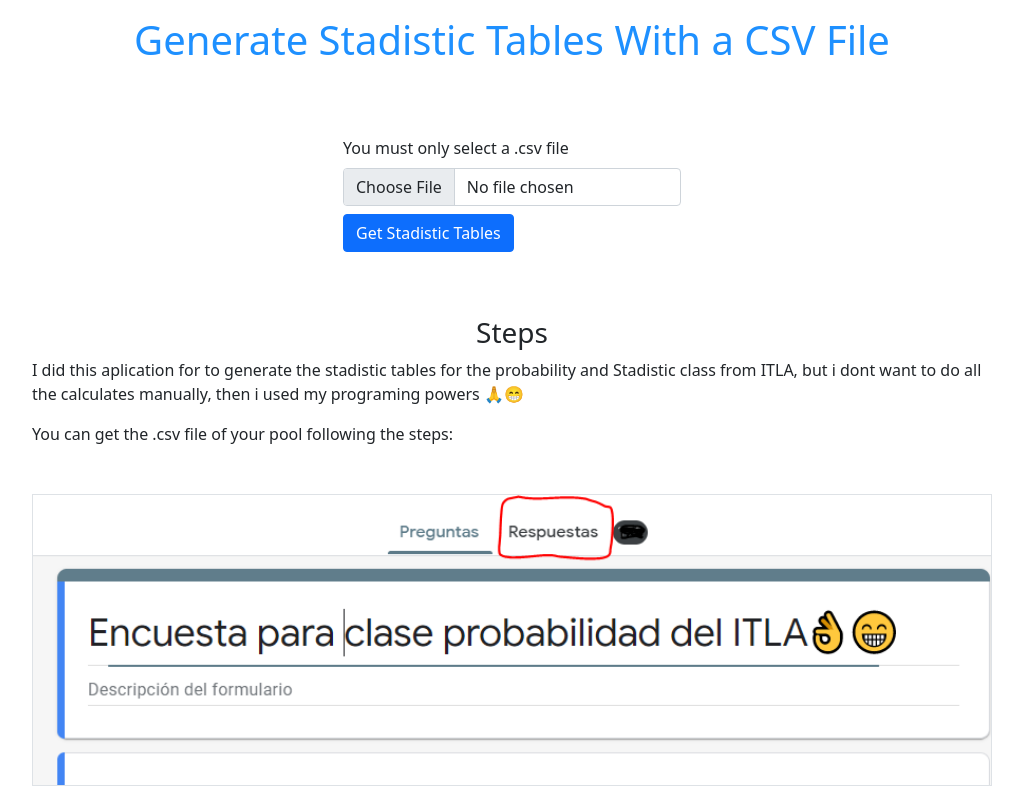
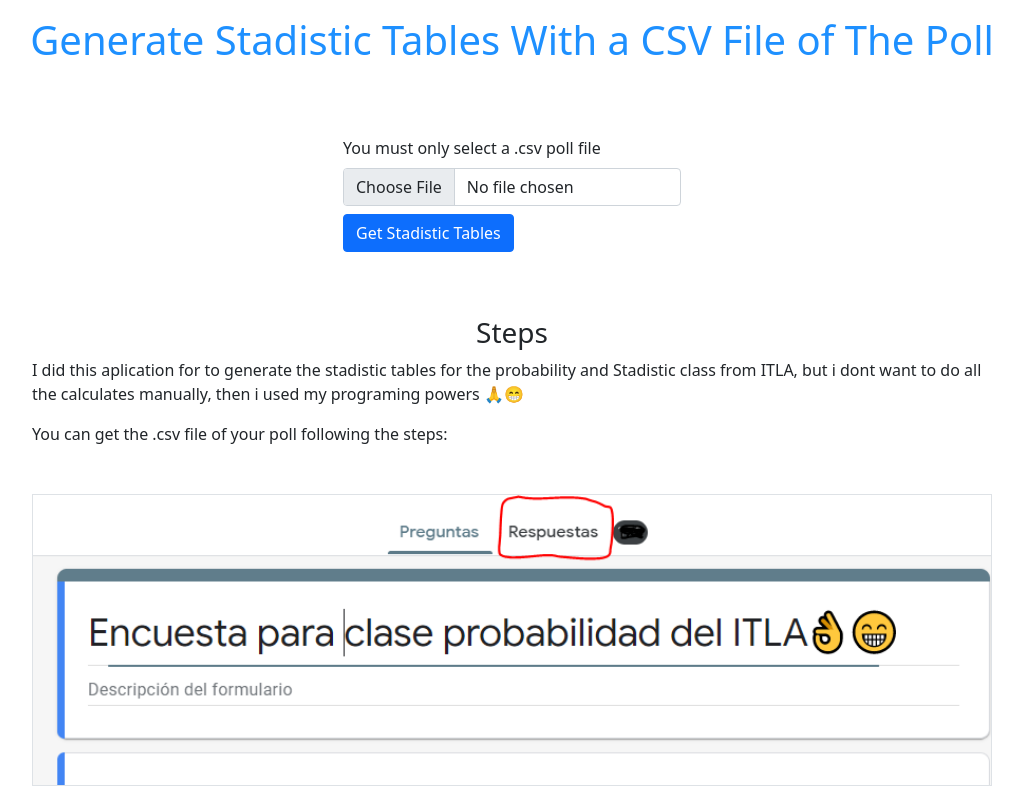
Before and after one commit to brandonprogamer02/Generator-Frecuency-Table-With-CSV, a website: page public/index.html in a window 1280 px wide. Shown: the top 800 px of the page, without its empty margins (128-1151 px from the left). Drawn offline with nearby package versions, Linux system fonts and the light colour scheme.

Commit message:
i fixed something letters and aclarate the text

```diff
--- a/public/index.html
+++ b/public/index.html
@@ -15,12 +15,12 @@
           <div class="row ">
                <div class="col-12 mt-3">
                     <h1 class="text-center" style="color: dodgerblue;">
-                         Generate Stadistic Tables With a CSV File
+                         Generate Stadistic Tables With a CSV File of The Poll
                     </h1>
                </div>
                <div class="col-12 mt-3 d-flex justify-content-center">
                     <form action="/upload" method="post" enctype="multipart/form-data" class=" p-5">
-                         <label for="formFile" class="form-label">You must only select a .csv file</label>
+                         <label for="formFile" class="form-label">You must only select a .csv poll file</label>
                          <input type="file" name="avatar" class="form-control" id='input-upload' accept=".csv" />
                          <button class="btn btn-primary mt-2">Get Stadistic Tables</button>
                     </form>
@@ -39,7 +39,7 @@
                               powers 🙏😁
                          </p>
                          <p>
-                              You can get the .csv file of your pool following the steps:
+                              You can get the .csv file of your poll following the steps:
                          </p>
                          <div class="d-flex justify-content-center flex-wrap mt-5">
                               <img src="resources/1.PNG" class="border w-100" alt="image-1"><br>
```
